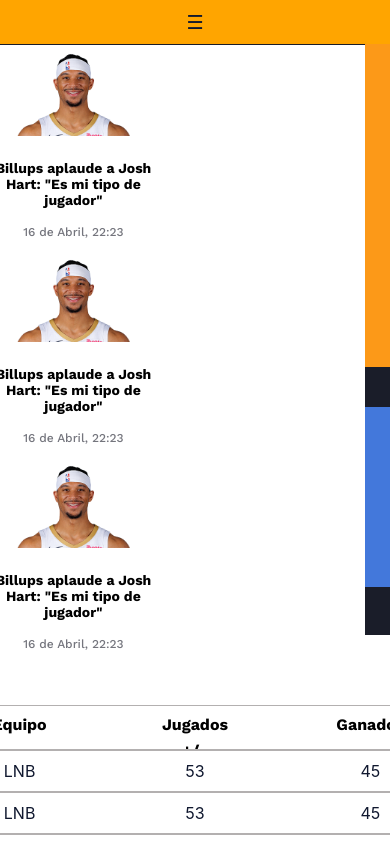
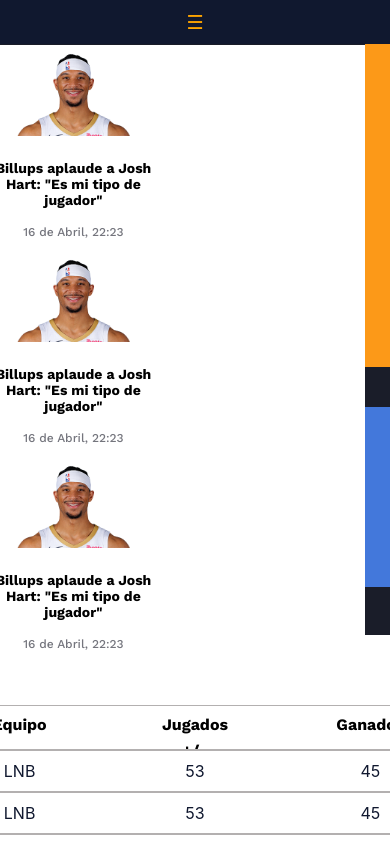
Before and after one commit to No-Country/c3-g53-m, a React (Create React App) app: page / in a window 390 px wide. Shown: the top 844 px of the page. Built offline with nearby package versions, Linux system fonts and the light colour scheme.

Commit message:
nav-finished

```diff
--- a/src/components/Login/login.css
+++ b/src/components/Login/login.css
@@ -24,6 +24,7 @@ form {
   border-radius: 15px;
   font-family: 'Work Sans', sans-serif;
   font-weight: 500;
+  max-width: 100%
 
 }
 
--- a/src/components/Nav/nav.css
+++ b/src/components/Nav/nav.css
@@ -1,3 +1,5 @@
+@import url('https://fonts.googleapis.com/css2?family=DM+Serif+Display&family=Work+Sans:wght@500;700&display=swap');
+
 
 #hamnav {
   width: 100%;
@@ -13,6 +15,7 @@
   text-decoration: none;
   text-align: center;
   background-color: #10182f;
+  font-family: 'Work Sans', sans-serif;
 }
 #hamitems a:hover {
   background: orange;
@@ -36,8 +39,8 @@
 
   #hamnav label {
     display: inline-block;
-    color:#10182f;
-    background: orange;
+    color: orange;
+    background:#10182f;
     font-style: normal;
     font-size: 1.2em;
     padding: 10px;
--- a/src/components/Nav/nav.jsx
+++ b/src/components/Nav/nav.jsx
@@ -5,6 +5,7 @@ export function Nav() {
 
   <>
     <nav id="hamnav">
+
 
       <label for="hamburger">&#9776;</label>
       <input type="checkbox" id="hamburger"/>
```
